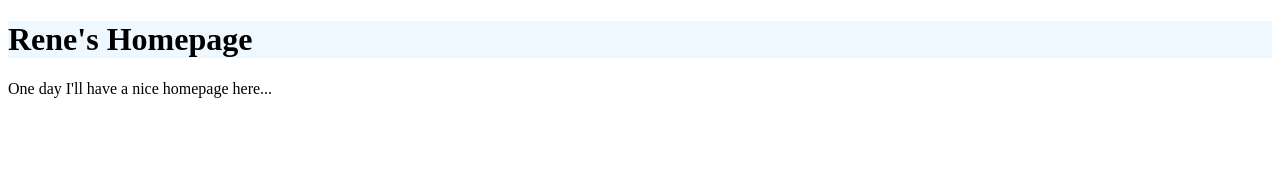
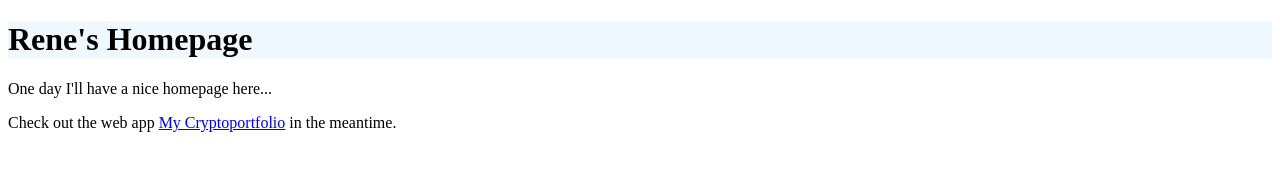
Before and after one commit to rene78/Homepage-Simple, a plain HTML site: page index.html in a window 1280 px wide. Drawn offline with Linux system fonts and the light colour scheme.

Commit message:
Link to My Cryptoportfolio added

```diff
--- a/index.html
+++ b/index.html
@@ -10,5 +10,6 @@
 <body>
   <h1>Rene's Homepage</h1>
   <p>One day I'll have a nice homepage here...</p>
+  <p>Check out the web app <a href="https://my-cryptoportfolio.renek.cc/">My Cryptoportfolio</a> in the meantime.</p>
 </body>
 </html>
```
